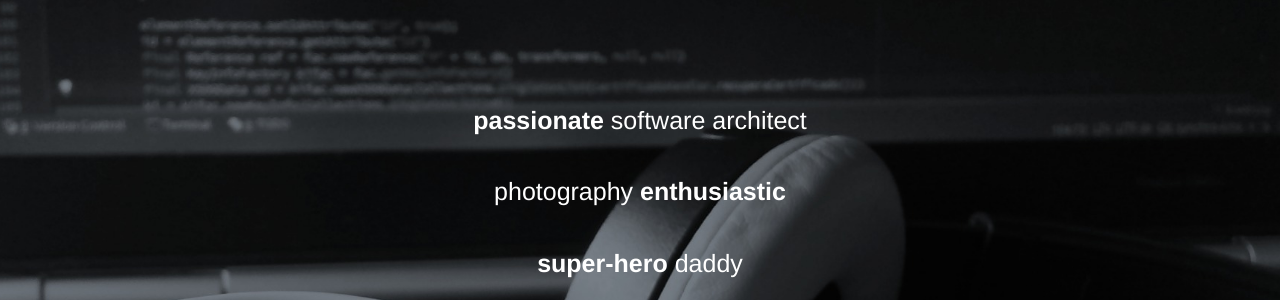
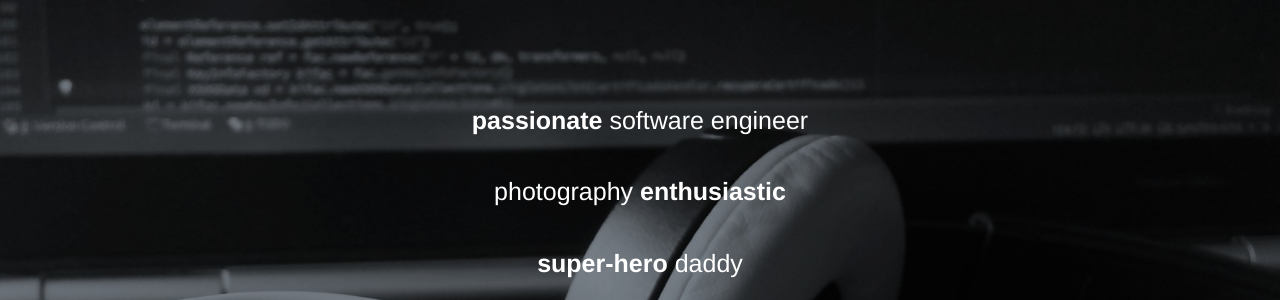
Before and after one commit to diogogallo/diogogallo.github.io, a Jekyll site: the page built from index.html, in a window 1280 px wide and 900 px high. Shown: the part 242-542 px from the top of the window. Built offline with Jekyll 4.4.1, drawn with Linux system fonts in a browser that asks for light colours; nearby versions of some CDN libraries; comment, search, counter and statistics services are not loaded; some of the changed text lies outside the part shown.

Commit message:
changing roles

```diff
--- a/0_about.html
+++ b/0_about.html
@@ -6,7 +6,7 @@
 
 ## About
 
-I’m a Brazilian with a Bsc in Computer Science from Federal University of São Carlos (UFSCar), Brazil. I've been working for more than 10 years in software development with focus on web applications and integration systems. I have experience in leading and coaching of technical teams, working as software architect for Java technology. I have been very attached to agile methodologies, processes of development and design of products, such as scrum and lean, as well as, support and software consulting, very keen on providing practical solutions for clients.
+I’m a Brazilian with a Bsc in Computer Science from Federal University of São Carlos (UFSCar), Brazil. I've been working for more than 10 years in software development with focus on web applications and integration systems. I have experience in leading and coaching of technical teams, working as software engineer for Java technology. I have been very attached to agile methodologies, processes of development and design of products, such as scrum and lean, as well as, support and software consulting, very keen on providing practical solutions for clients.
 
 I worked most of my career at Synchro, leading provider of tax solution in Brazil, because I believe in its values and feel part of its mission. I had several experiences that gave me technical and personal growth, always contributing to the company's business.
 Recently, I was working in a migration of the product to Cloud environment, using Microservices Architecture and integrating with other solutions, creating a single platform solution.
--- a/_config.yml
+++ b/_config.yml
@@ -24,7 +24,7 @@
 title: "Diogo Gallo"
 favicon: "/img/ico-codeview.ico"
 description: "Diogo Gallo's personal website and blog. Including my Resume/CV and blogging mainly for software architecture and development world, personal takes, sharing of interest"
-keywords: "diogogallo, blog, developer, toronto, canada, resume, java, cloud"
+keywords: "diogogallo, blog, developer, toronto, canada, resume, java, cloud, software"
 
 ################
 # Intro layout #
@@ -46,7 +46,7 @@
 start-delay: 200	# Default
 delete-delay: 5000	# Default 5000
 lines:			# You can add HTML Tags in the Text
-  - text: "<strong>passionate</strong> software architect<br><br>photography <strong>enthusiastic</strong><br><br><strong>super-hero</strong> daddy<br><br>creating <strong>amazing</strong> computer applications"
+  - text: "<strong>passionate</strong> software engineer<br><br>photography <strong>enthusiastic</strong><br><br><strong>super-hero</strong> daddy<br><br>creating <strong>amazing</strong> computer applications"
 
 ########
 # Blog #
@@ -70,16 +70,16 @@
 
 events:
   - image: "/img/career/synchro.png"
-    date: "Since 2012 | Software Architect @ <a href=\"http://www.synchro.com.br/en\" target=\"_blank\">Synchro (Brazil)</a>"
-    description: "Currently acting as a Software Architect and Team Leader, moving solutions to Cloud environment using Microservices Architecture and responsible for the architecture and development of applications for the tax area, especially with electronic invoices and others electronic documents that have integration with government, serving major companies worldwide."
+    date: "Since 2012 | Senior Software Engineer @ <a href=\"http://www.synchro.com.br/en\" target=\"_blank\">Synchro (Brazil)</a>"
+    description: "Currently acting as a Software Engineer and Team Leader, moving solutions to Cloud environment using Microservices Architecture and responsible for the architecture and development of applications for the tax area, especially with electronic invoices and others electronic documents that have integration with government, serving major companies worldwide."
   - image: "/img/career/synchro.png"
-    date: "2006 - 2012 | Sr. Software Engineer @ <a href=\"http://www.synchro.com.br/en\" target=\"_blank\">Synchro (Brazil)</a>"
+    date: "2006 - 2012 | Intermediate Software Engineer @ <a href=\"http://www.synchro.com.br/en\" target=\"_blank\">Synchro (Brazil)</a>"
     description: "We developed a product that integrates and manage electronic invoice's transmission from ERPs to Government, and it is used by the largest companies from various sectors such as IBM, Dell, HP, Amazon, Google, Vale, Caterpillar, Canon, Carrefour, McDonalds, and over 300 other companies. I implemented several new features, worked with customers on product performance optimization, performed the last level of support to clients, and was product's technical leader, planning, designing and coordinating activities to ensure that goals or objectives had been accomplished, with high quality product generation."
   - image: "/img/career/ibta.png"
     date: "2005 - 2006 | Postgraduated @ <a href=\"http://www.ibta.edu.br\" target=\"_blank\">IBTA (Brazil)</a>"
     description: "Software Engineering - SOA and Component based"
   - image: "/img/career/ibope.png"
-    date: "2003 - 2006 | Jr. Software Engineer @ <a href=\"http://www.ibope.com\" target=\"_blank\">IBOPE (Brazil)</a>"
+    date: "2003 - 2006 | Junior Software Engineer @ <a href=\"http://www.ibope.com\" target=\"_blank\">IBOPE (Brazil)</a>"
     description: "Worked in the development and maintenance of various projects. Responsible for automation of all processes in Statistics Area, such as software for generation of samples for surveys and data tabulation, reducing the time to build a research from days to minutes."
   - image: "/img/career/ipt.png"
     date: "2002 - 2003 | Intern @ <a href=\"http://www.ipt.br/EN\" target=\"_blank\">Instituto de Pesquisas Tecnológicas (Brazil)</a>"
```
